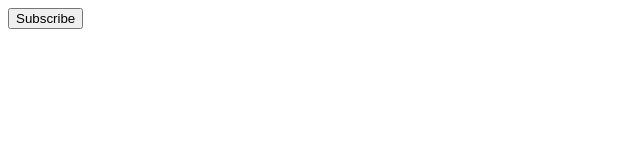
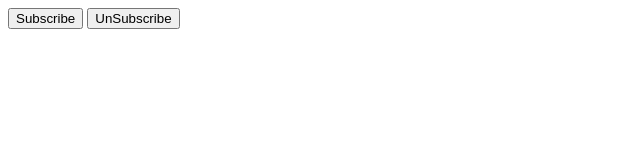
Before and after one commit to srikrishnakamma94/push, a website: page index.html in a window 1280 px wide. Shown: the whole page, without its empty margins (0-640 px from the left). Drawn offline with Linux system fonts and the light colour scheme.

Commit message:
unsubscibe added fix

```diff
--- a/index.html
+++ b/index.html
@@ -8,6 +8,7 @@
 <body>
 
     <button onclick="subscribe()"> Subscribe </button>
+    <button onclick="unsubscribe()"> UnSubscribe </button>
 
     <script>
 
```
